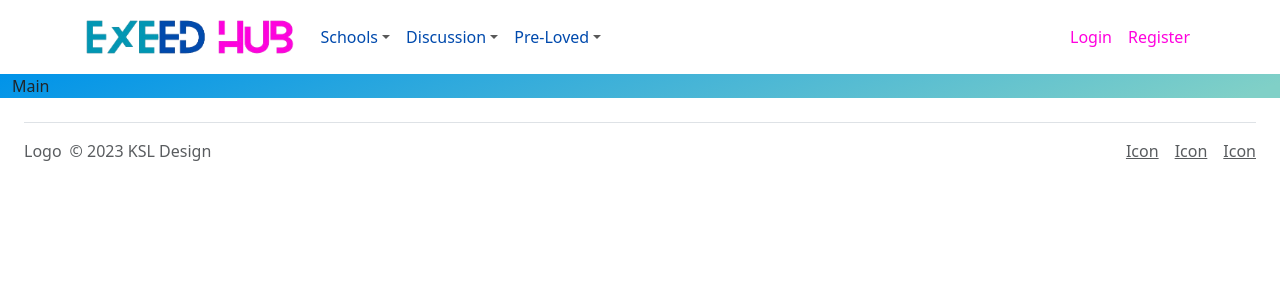
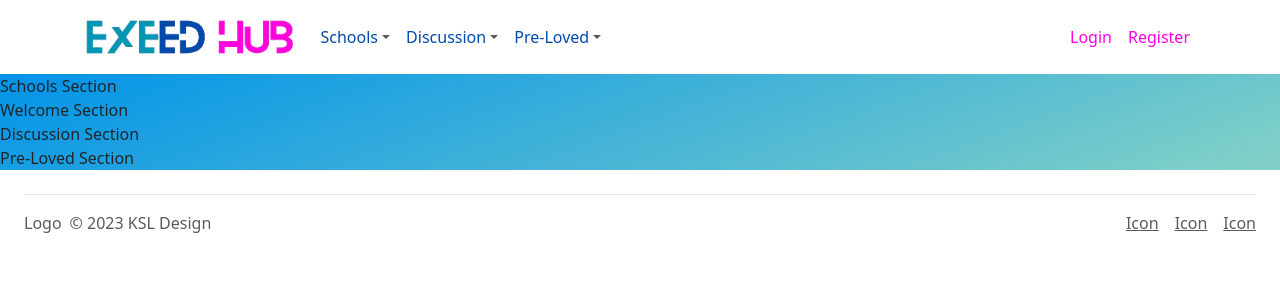
Before and after one commit to llewellynksj/exe-ed-hub, a React (Create React App) app: page / in a window 1280 px wide. Shown: the top 300 px of the page. Built offline with nearby package versions, Linux system fonts and the light colour scheme.

Commit message:
Break down main section in app.tsx

```diff
--- a/src/App.tsx
+++ b/src/App.tsx
@@ -13,7 +13,12 @@ function App() {
         </Col>
       </Row>
       <Row>
-        <Col className="green">Main</Col>
+        <Col className="green">
+          <Row>Schools Section</Row>
+          <Row>Welcome Section</Row>
+          <Row>Discussion Section</Row>
+          <Row>Pre-Loved Section</Row>
+        </Col>
       </Row>
       <Row>
         <Col>
```
